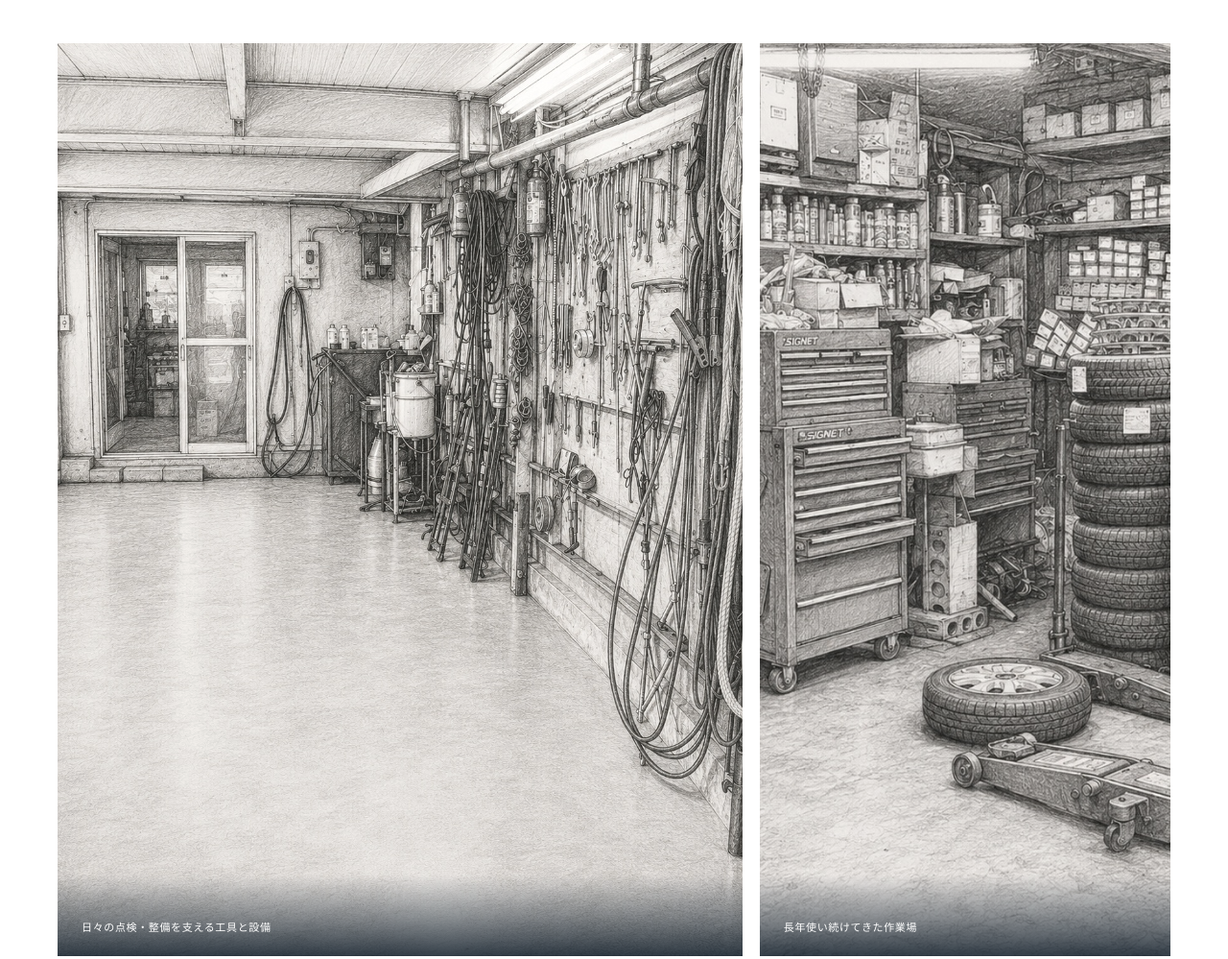
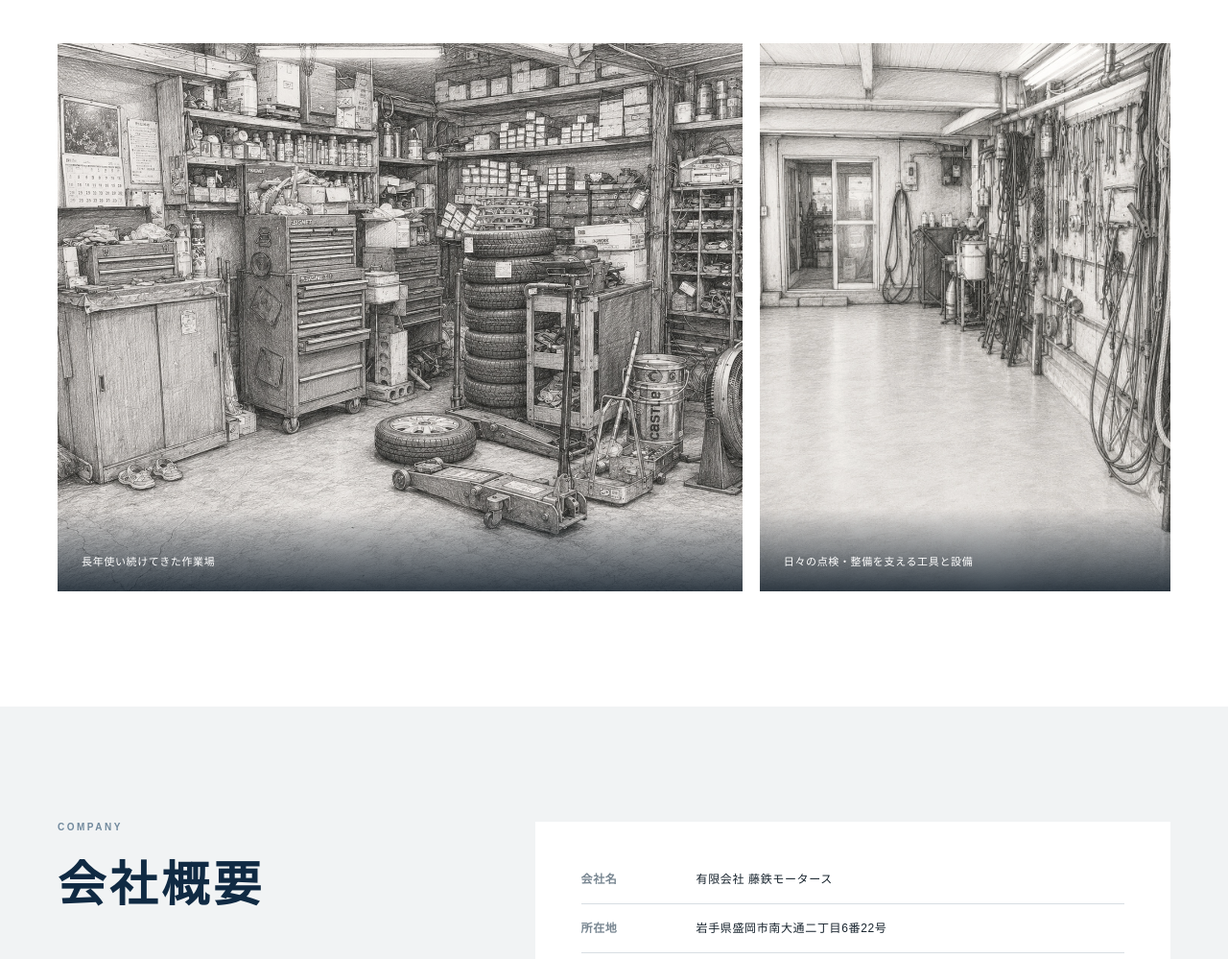
Before and after one commit to H-Suzukaze/fujitetsu-motors, a plain HTML site: page index.html in a window 1280 px wide. Shown: the part 3675-4674 px from the top of the page at 96% size. Drawn offline with Linux system fonts and the light colour scheme.

Commit message:
Update index.html

```diff
--- a/index.html
+++ b/index.html
@@ -116,8 +116,8 @@
           <p>使い込まれた工具や設備とともに、日々お客様の車と向き合っています。町工場ならではの距離の近さと、丁寧な仕事を大切にしています。</p>
         </div>
         <div class="workshop-photos">
-          <figure class="workshop-photo main-photo"><img src="workshop-tools.jpg" alt="藤鉄モータースの作業場に並ぶ工具と整備設備"><figcaption>日々の点検・整備を支える工具と設備</figcaption></figure>
-          <figure class="workshop-photo detail-photo"><img src="workshop-tires.jpg" alt="藤鉄モータースの作業場に積まれたタイヤ"><figcaption>長年使い続けてきた作業場</figcaption></figure>
+          <figure class="workshop-photo main-photo"><img src="workshop-tires.jpg" alt="藤鉄モータースの作業場に積まれたタイヤ"><figcaption>長年使い続けてきた作業場</figcaption></figure>
+          <figure class="workshop-photo detail-photo"><img src="workshop-tools.jpg" alt="藤鉄モータースの作業場に並ぶ工具と整備設備"><figcaption>日々の点検・整備を支える工具と設備</figcaption></figure>
         </div>
       </div>
     </section>
```
